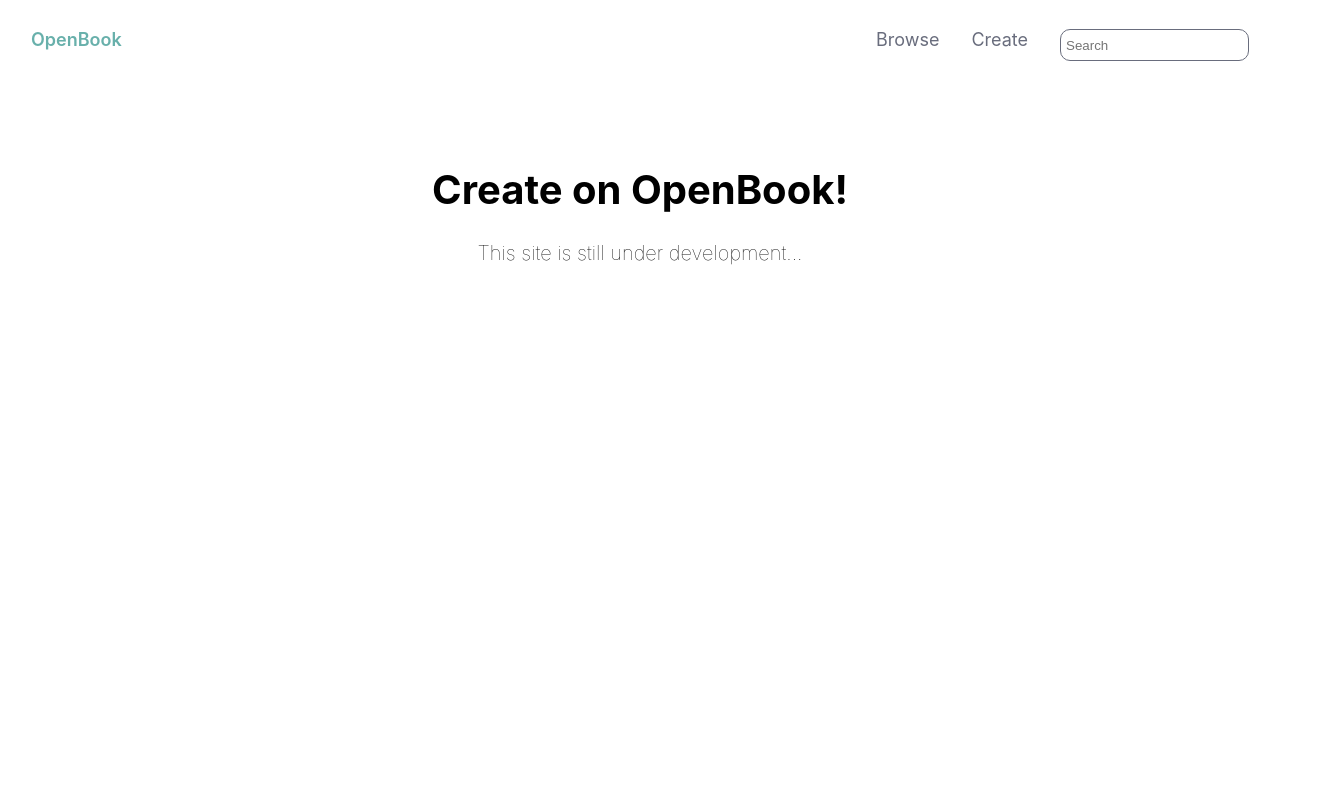
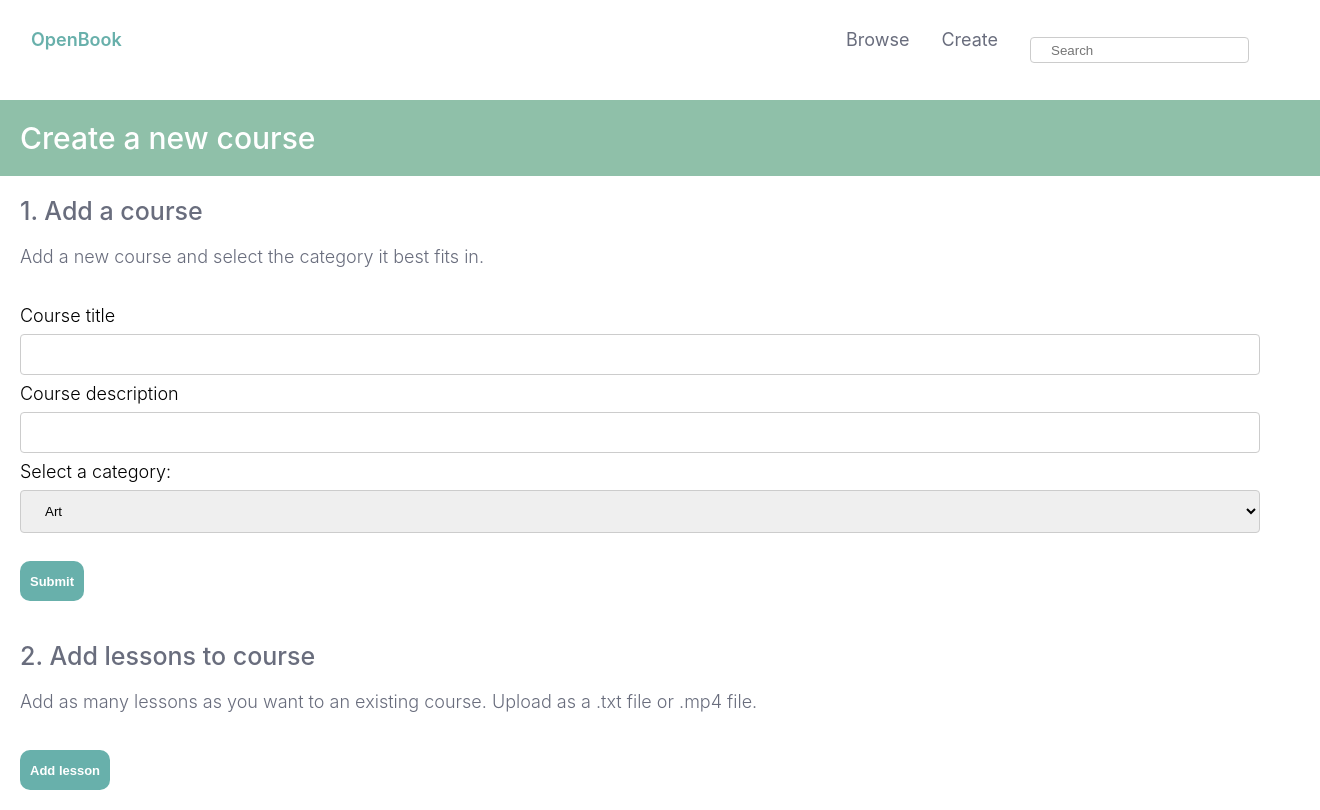
Before and after one commit to samadurm/open-book-frontend, a React (Create React App) app: page /create in a window 1280 px wide. Shown: the whole page, 1320 px wide, since content can reach past the window. Built offline with nearby package versions, Linux system fonts and the light colour scheme.

Commit message:
create page styling

```diff
--- /dev/null
+++ b/src/components/Header.js
@@ -0,0 +1,10 @@
+import "../css/Header.css";
+/** @jsxRuntime classic */
+/** @jsx jsx */
+import { jsx } from '@emotion/react';
+
+
+export default function Header(props) {
+
+    return (<h1 className="header">{props.title}</h1>);
+}
--- /dev/null
+++ b/src/components/LessonForm.js
@@ -0,0 +1,25 @@
+import "../css/Create.css";
+/** @jsxRuntime classic */
+/** @jsx jsx */
+import { jsx } from '@emotion/react';
+
+
+export default function Lesson() {
+
+    return (
+        <div className="form-container">
+            <form>
+                <label for="courses">Select a course</label>
+                <select id="courses" name="courses">
+                    <option value="arto">Course 1</option>
+                    <option value="music">Course 2</option>
+                </select>
+                <label for="name">Lesson title</label>
+                <input id="name" type="text" />
+                <input type="file" id="myFile" name="filename" /><br />
+                <input className="btn" type="submit" />
+            </form>
+        </div>
+
+    );
+}
--- /dev/null
+++ b/src/css/Create.css
@@ -0,0 +1,53 @@
+
+input[type=text], select {
+    width: 100%;
+    padding: 12px 20px;
+    margin: 8px 0;
+    display: inline-block;
+    border: 1px solid #ccc;
+    border-radius: 4px;
+    box-sizing: border-box;
+  }
+
+  div.form-container{
+    border-radius: 5px;
+    background-color: #ffffff;
+    padding: 20px;
+  }
+
+  .sctn-title{
+    margin: 20px;
+    font-style: 'Helvetica Neue';
+    font-weight: 500;
+    font-size: 25px;
+    color: #696D7D;
+}
+
+.sctn-detail{
+  margin-left: 20px;
+  color: #696D7D;
+}
+
+input.btn{
+  margin-left: 0px;
+  margin-bottom: 0px;
+}
+
+.btn{
+  color: #FFFFFF;
+  background-color: #68B0AB;
+  border: none;
+  border-radius: 10px;
+  padding: 10px;
+  margin: 20px;
+  max-width: 100px;
+  height: 40px;
+  font-size: 13px;
+  font-style: 'Helvetica Neue';
+  font-weight: Bold;
+}
+
+.btn:hover{
+  background-color: #589692;
+  cursor: pointer;
+}
--- /dev/null
+++ b/src/css/Header.css
@@ -0,0 +1,11 @@
+.header{
+    width: 100%;
+    background-color: #8FC0A9;
+    color: #ffffff;
+    margin: 0px;
+    padding: 20px;
+    font-family: -apple-system, BlinkMacSystemFont, 'Segoe UI', Roboto, Oxygen, Ubuntu, Cantarell, 'Open Sans', 'Helvetica Neue', sans-serif;
+    font-style: 'Helvetica Neue';
+    font-weight: 500;
+    font-size: 30px;
+}
--- a/src/css/Navbar.css
+++ b/src/css/Navbar.css
@@ -5,7 +5,6 @@
     overflow: hidden;
     background-color: white;
     border: none;
-
 }
 
 .listStyle{
@@ -32,6 +31,7 @@
     border:#696D7D solid 1px;
     border-radius: 10px;
     padding: 5px;
+    margin-bottom: 10px;
     height: 20px;
 }
 
--- a/src/pages/Browse.js
+++ b/src/pages/Browse.js
@@ -1,4 +1,5 @@
 import CourseCard from '../components/CourseCard';
+import Header from "../components/Header";
 import "../css/Browse.css";
 /** @jsxRuntime classic */
 /** @jsx jsx */
@@ -11,7 +12,7 @@ export default function Create() {
     return (
         <div >
             <div>
-                <h1 className="header">Browse</h1>
+                <Header title="Browse" />
                 <div className="course-section">
                     <h3 className="section-title">Most Popular Courses</h3>
                     <div className="card-box">
--- a/src/pages/Create.js
+++ b/src/pages/Create.js
@@ -1,26 +1,56 @@
+import Header from "../components/Header";
+import LessonForm from "../components/LessonForm";
+import "../css/Create.css";
 /** @jsxRuntime classic */
 /** @jsx jsx */
-import { css, jsx } from '@emotion/react';
+import { jsx } from '@emotion/react';
+import { useState } from "react";
+
 // import axios from 'axios'; // be used for fetching data from backend
-
-const containerStyle = css`
-    width: 100%;
-    margin-top: 75px;
-    text-align: center;
-    font-size: 20px;
-    font-weight: 100;
-`;
 
 export default function Create() {
 
+    //var ReactDOM = require('react-dom')
+    const [lessonList, setLessonList] = useState([]);
+
+    /*const Lesson = () => {
+        return <LessonForm />;
+    };*/
+
+    function newLesson() {
+        //alert("new lesson to be added!")
+        setLessonList(lessonList.concat(<LessonForm key={lessonList.length} />));
+    }
+
     return (
-        <div >
-            <div css={containerStyle}>
-                <h1>Create on OpenBook!</h1>
-                <div>
-                    <p>This site is still under development...</p>
-                </div>
+        <div className="container">
+            <Header title="Create a new course" />
+            <h3 className="sctn-title">1. Add a course</h3>
+            <p className="sctn-detail">Add a new course and select the category it best fits in.</p>
+            <div className="form-container">
+                <form>
+                    <label for="title">Course title</label><br />
+                    <input id="title" type="text" /><br />
+                    <label for="description">Course description</label><br />
+                    <input id="description" type="text" /><br />
+                    <label for="cars">Select a category:</label>
+                    <select id="cars" name="cars">
+                        <option value="arto">Art</option>
+                        <option value="music">Music</option>
+                        <option value="business">Business</option>
+                        <option value="misc">Misc.</option>
+                    </select>
+                    <input className="btn" type="submit" />
+                </form>
             </div>
+
+            <h3 className="sctn-title">2. Add lessons to course</h3>
+            <p className="sctn-detail">Add as many lessons as you want to an existing course. Upload as a .txt file or .mp4 file.</p>
+            <div id="add-lesson-here">
+                {lessonList}
+            </div>
+            <button onClick={newLesson} className="btn"> Add lesson</button>
+
         </div>
     );
 }
```
